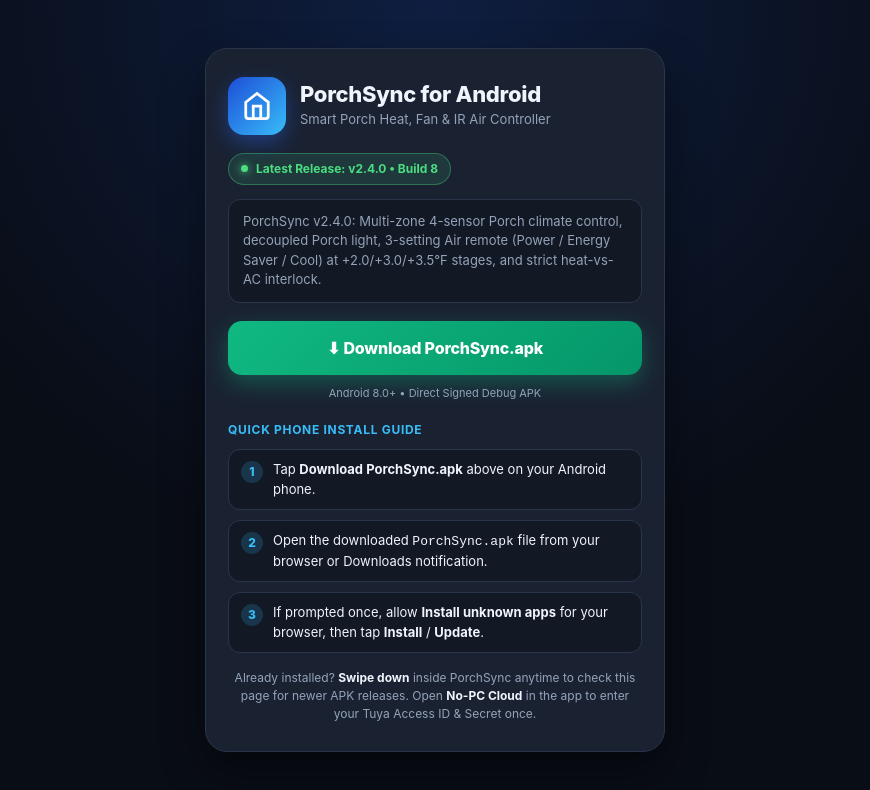
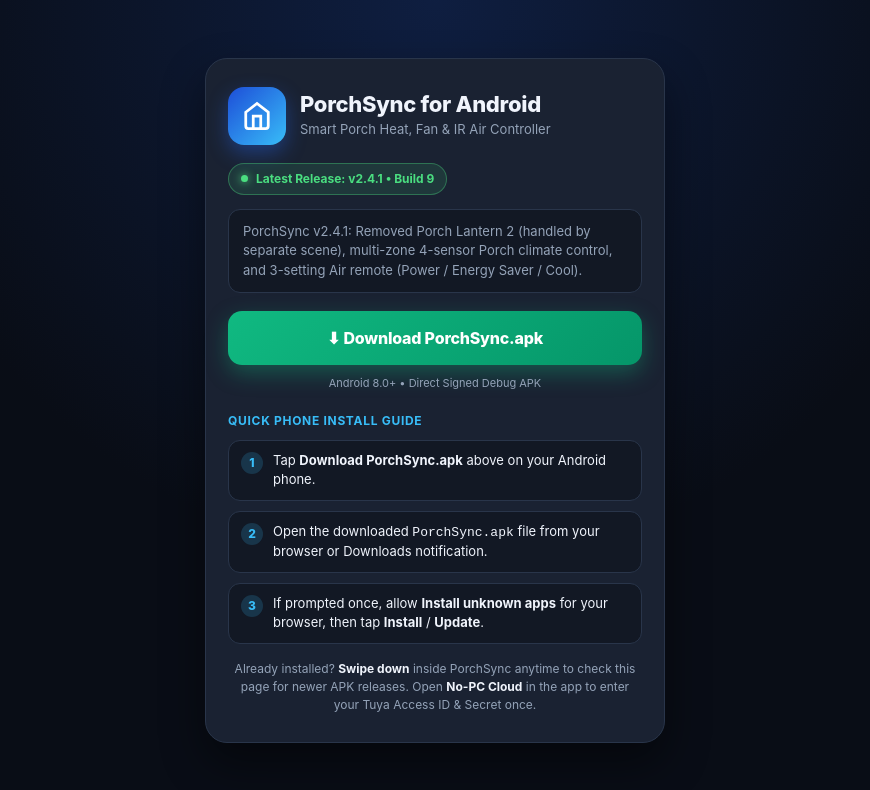
Before and after one commit to Jimbo1011/porchsync, a plain HTML site: page index.html in a window 1280 px wide. Shown: the whole page, without its empty margins (205-1075 px from the left). Drawn offline with Linux system fonts and the light colour scheme.

Commit message:
Release PorchSync v2.4.1 (Build 9)

```diff
--- a/index.html
+++ b/index.html
@@ -194,11 +194,11 @@
 
             <div class="ver-badge">
                 <span class="dot"></span>
-                <span id="versionLabel">Latest Release: v2.4.0 &bull; Build 8</span>
+                <span id="versionLabel">Latest Release: v2.4.1 &bull; Build 9</span>
             </div>
 
             <p class="notes" id="releaseNotes">
-                PorchSync v2.4.0: Multi-zone 4-sensor Porch climate control, decoupled Porch light, 3-setting Air remote (Power / Energy Saver / Cool) at +2.0/+3.0/+3.5°F stages, and strict heat-vs-AC interlock.
+                PorchSync v2.4.1: Removed Porch Lantern 2 (handled by separate scene), multi-zone 4-sensor Porch climate control, and 3-setting Air remote (Power / Energy Saver / Cool).
             </p>
 
             <a id="apkDownloadBtn" class="dl-btn" href="https://github.com/Jimbo1011/porchsync/releases/latest/download/PorchSync.apk">
--- a/version.json
+++ b/version.json
@@ -1,7 +1,7 @@
 {
-  "versionCode": 8,
-  "versionName": "2.4.0",
+  "versionCode": 9,
+  "versionName": "2.4.1",
   "apkUrl": "https://github.com/Jimbo1011/porchsync/releases/latest/download/PorchSync.apk",
   "releasePage": "https://jimbo1011.github.io/porchsync/",
-  "notes": "PorchSync v2.4.0: Multi-zone 4-sensor Porch climate control, decoupled Porch light, 3-setting Air remote (Power / Energy Saver / Cool) at +2.0/+3.0/+3.5°F stages, and strict heat-vs-AC interlock."
+  "notes": "PorchSync v2.4.1: Removed Porch Lantern 2 (handled by separate scene), multi-zone 4-sensor Porch climate control, and 3-setting Air remote (Power / Energy Saver / Cool)."
 }
```
